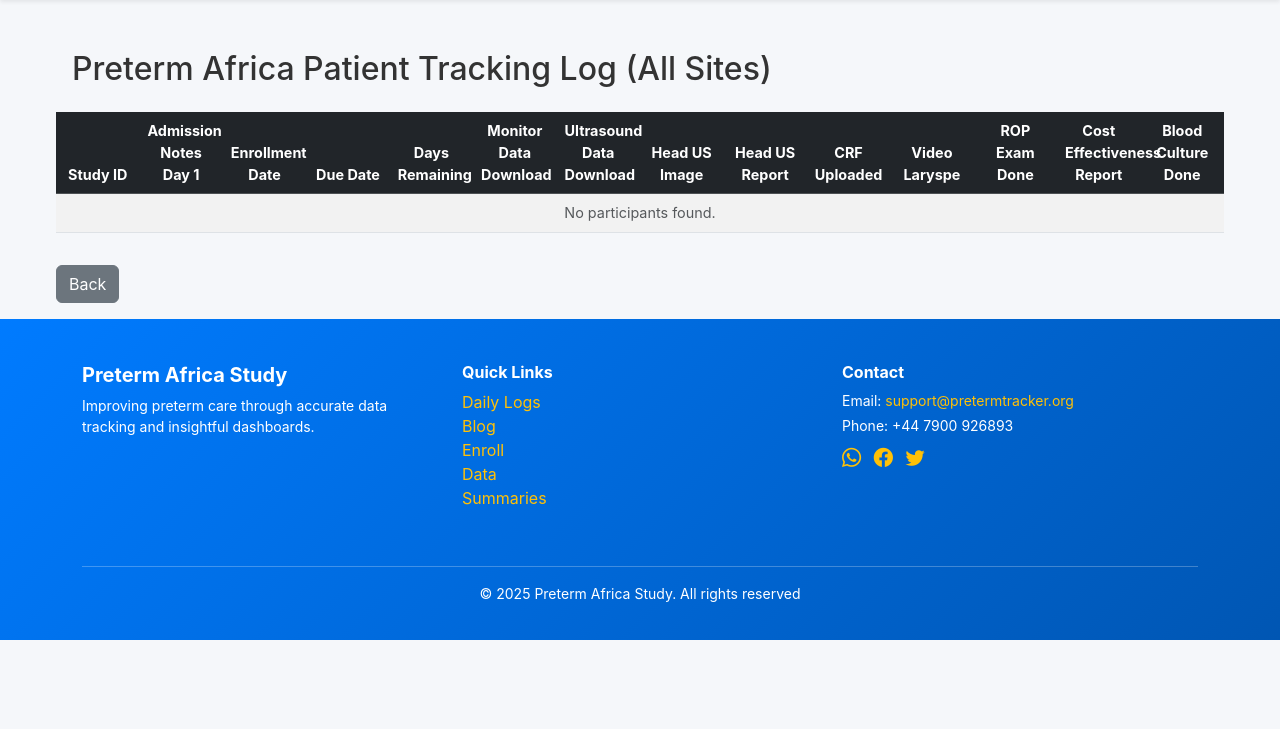
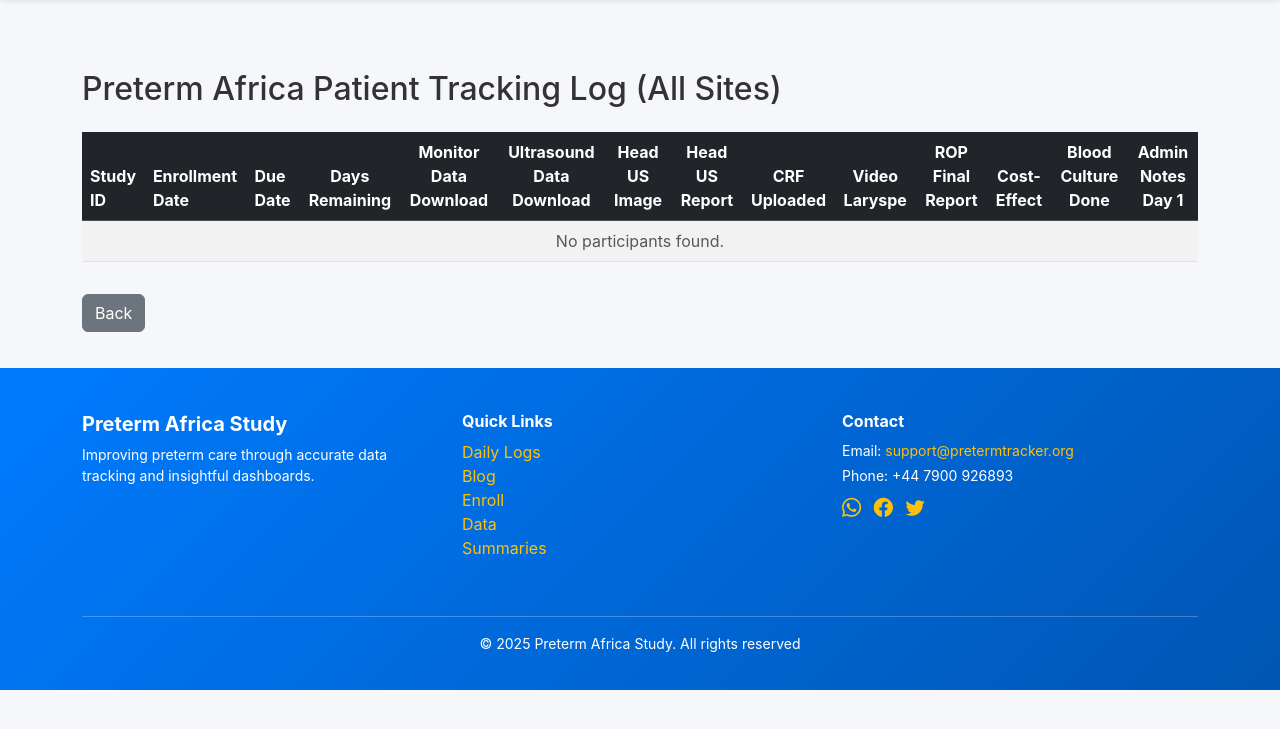
Before and after one commit to GeorgeObanda/preterm__data, a Django app: page /dashboard/ro/ in a window 1280 px wide. Shown: the part 55-784 px from the top of the page. Run offline with Django 5.2, Linux system fonts and the light colour scheme; the visitor is signed in with stand-in values (Sample User, id 1); data that the repository does not hold is empty; some libraries are stand-ins or nearby versions.

Commit message:
Revert "Add entry"
This reverts commit eb7f64c10f1e95fb4c09690f738eae230da00fee.

```diff
--- a/preterm_baby_tracker/urls.py
+++ b/preterm_baby_tracker/urls.py
@@ -1,18 +1,11 @@
 from django.contrib import admin
 from django.urls import path, include
 from django.contrib.auth import views as auth_views
-from django.conf import settings
-from django.conf.urls.static import static
 
 urlpatterns = [
     path('admin/', admin.site.urls),
     path('accounts/login/', auth_views.LoginView.as_view(), name='login'),
     path('accounts/logout/', auth_views.LogoutView.as_view(), name='logout'),
-
     # Include the tracking app URLs
     path('', include('tracking.urls')),
 ]
-
-# ✅ Serve media files (attachments) in development
-if settings.DEBUG:
-    urlpatterns += static(settings.MEDIA_URL, document_root=settings.MEDIA_ROOT)
--- a/tracking/forms.py
+++ b/tracking/forms.py
@@ -178,10 +178,9 @@ class DailyLogForm(forms.ModelForm):
 
     class Meta:
         model = DailyLog
-        fields = ["date", "title", "tag", "attachment", "content"]  # ✅ added attachment here
+        fields = ["date", "title", "tag", "content"]
         widgets = {
             "date": forms.DateInput(attrs={"type": "date", "class": "form-control form-control-lg"}),
             "title": forms.TextInput(attrs={"class": "form-control form-control-lg", "placeholder": "Short title"}),
-            "attachment": forms.ClearableFileInput(attrs={"class": "form-control form-control-lg"}),  # ✅ add widget
             "content": forms.Textarea(attrs={"class": "form-control form-control-lg", "rows": 4, "placeholder": "Write your observation here..."}),
         }
--- a/tracking/templates/tracking/ro_dashboard.html
+++ b/tracking/templates/tracking/ro_dashboard.html
@@ -1,56 +1,43 @@
 {% extends "tracking/base.html" %}
 {% block content %}
-<div class="container-fluid px-0">
-    <div class="d-flex justify-content-between align-items-center mb-3 px-3">
-        <h2>
-            Preterm Africa Patient Tracking Log
-            {% if request.user.site %}
-                ({{ request.user.site.name }})
-            {% else %}
-                (All Sites)
-            {% endif %}
-        </h2>
+<div class="container">
+    <div class="d-flex justify-content-between align-items-center mb-3">
+        <h2>Preterm Africa Patient Tracking Log {% if request.user.site %}({{ request.user.site.name }}){% else %}(All Sites){% endif %}</h2>
     </div>
 
     <div class="table-responsive">
-        <table class="table table-striped table-hover align-middle text-center w-100"
-               style="table-layout: fixed; font-size: 0.9rem;">
+        <table class="table table-striped table-hover align-middle text-center">
             <thead class="table-dark">
                 <tr>
-                    <th style="white-space: normal; text-align: center;">Study ID</th>
-                    <th style="white-space: normal; text-align: center;">Admission Notes Day 1</th>
-                    <th style="white-space: normal; text-align: center;">Enrollment Date</th>
-                    <th style="white-space: normal; text-align: center;">Due Date</th>
-                    <th style="white-space: normal; text-align: center;">Days Remaining</th>
-                    <th style="white-space: normal; text-align: center;">Monitor Data Download</th>
-                    <th style="white-space: normal; text-align: center;">Ultrasound Data Download</th>
-                    <th style="white-space: normal; text-align: center;">Head US Image</th>
-                    <th style="white-space: normal; text-align: center;">Head US Report</th>
-                    <th style="white-space: normal; text-align: center;">CRF Uploaded</th>
-                    <th style="white-space: normal; text-align: center;">Video Laryspe</th>
-                    <th style="white-space: normal; text-align: center;">ROP Exam Done</th>
-                    <th style="white-space: normal; text-align: center;">Cost Effectiveness Report</th>
-                    <th style="white-space: normal; text-align: center;">Blood Culture Done</th>
+                    <th class="text-start">Study ID</th>
+                    <th class="text-start">Enrollment Date</th>
+                    <th class="text-start">Due Date</th>
+                    <th>Days Remaining</th>
+                    <th>Monitor Data Download</th>
+                    <th>Ultrasound Data Download</th>
+                    <th>Head US Image</th>
+                    <th>Head US Report</th>
+                    <th>CRF Uploaded</th>
+                    <th>Video Laryspe</th>
+                    <th>ROP Final Report</th>
+                    <th>Cost-Effect</th>
+                    <th>Blood Culture Done</th>
+                    <th>Admin Notes Day 1</th>
                 </tr>
             </thead>
             <tbody>
                 {% for p in participants %}
                 <tr>
-                    <!-- Study ID -->
-                    <td class="text-start" style="white-space: normal;">
+                    <!-- Left-aligned columns -->
+                    <td class="text-start">
                         <a href="{% url 'tracking:participant_detail' p.pk %}" class="text-decoration-none">
                             {{ p.study_id }}
                         </a>
                     </td>
+                    <td class="text-start">{{ p.enrollment_date }}</td>
+                    <td class="text-start">{{ p.due_date }}</td>
 
-                    <!-- Admission Notes Day 1 -->
-                    <td style="white-space: normal;">{{ p.admission_notes_day1_uploaded|yesno:"✅,❌" }}</td>
-
-                    <!-- Enrollment + Due -->
-                    <td class="text-start" style="white-space: normal;">{{ p.enrollment_date }}</td>
-                    <td class="text-start" style="white-space: normal;">{{ p.due_date }}</td>
-
-                    <!-- Days Remaining -->
+                    <!-- Center-aligned columns -->
                     <td>
                         {% with days=p.days_remaining %}
                         <span class="badge rounded-pill px-3 py-2"
@@ -64,17 +51,16 @@
                         </span>
                         {% endwith %}
                     </td>
-
-                    <!-- Data tracking -->
-                    <td style="white-space: normal;">{{ p.monitor_downloaded|yesno:"✅,❌" }}</td>
-                    <td style="white-space: normal;">{{ p.ultrasound_downloaded|yesno:"✅,❌" }}</td>
-                    <td style="white-space: normal;">{{ p.head_ultrasound_images_uploaded|yesno:"✅,❌" }}</td>
-                    <td style="white-space: normal;">{{ p.head_ultrasound_report_uploaded|yesno:"✅,❌" }}</td>
-                    <td style="white-space: normal;">{{ p.case_report_form_uploaded|yesno:"✅,❌" }}</td>
-                    <td style="white-space: normal;">{{ p.video_laryngoscope_uploaded|yesno:"✅,❌" }}</td>
-                    <td style="white-space: normal;">{{ p.rop_final_report_uploaded|yesno:"✅,❌" }}</td>
-                    <td style="white-space: normal;">{{ p.cost_effectiveness_data_uploaded|yesno:"✅,❌" }}</td>
-                    <td style="white-space: normal;">{{ p.blood_culture_done|yesno:"✅,❌" }}</td>
+                    <td>{{ p.monitor_downloaded|yesno:"✅,❌" }}</td>
+                    <td>{{ p.ultrasound_downloaded|yesno:"✅,❌" }}</td>
+                    <td>{{ p.head_ultrasound_images_uploaded|yesno:"✅,❌" }}</td>
+                    <td>{{ p.head_ultrasound_report_uploaded|yesno:"✅,❌" }}</td>
+                    <td>{{ p.case_report_form_uploaded|yesno:"✅,❌" }}</td>
+                    <td>{{ p.video_laryngoscope_uploaded|yesno:"✅,❌" }}</td>
+                    <td>{{ p.rop_final_report_uploaded|yesno:"✅,❌" }}</td>
+                    <td>{{ p.cost_effectiveness_data_uploaded|yesno:"✅,❌" }}</td>
+                    <td>{{ p.blood_culture_done|yesno:"✅,❌" }}</td>
+                    <td>{{ p.admission_notes_day1_uploaded|yesno:"✅,❌" }}</td>
                 </tr>
                 {% empty %}
                 <tr><td colspan="14" class="text-center text-muted">No participants found.</td></tr>
--- a/tracking/urls.py
+++ b/tracking/urls.py
@@ -1,6 +1,4 @@
 from django.urls import path
-from django.conf import settings
-from django.conf.urls.static import static
 from . import views
 
 app_name = 'tracking'
@@ -40,7 +38,3 @@ urlpatterns = [
     # Daily Logs (user-specific)
     path('daily-logs/', views.daily_log_view, name='daily_logs'),
 ]
-
-# Serve media files (attachments) in development
-if settings.DEBUG:
-    urlpatterns += static(settings.MEDIA_URL, document_root=settings.MEDIA_ROOT)
--- a/tracking/views.py
+++ b/tracking/views.py
@@ -386,8 +386,9 @@ def participant_detail(request, pk):
 
 
 @login_required
+@login_required
 def update_participant(request, pk):
-    """Handle POST from participant_detail form; save checkboxes + comments (ROP Exam special rule)."""
+    """Handle POST from participant_detail form; save checkboxes + comments."""
     participant = get_object_or_404(Participant, pk=pk)
 
     # Only RO, AD, or superuser can update via this form
@@ -400,6 +401,7 @@ def update_participant(request, pk):
             ("ultrasound_downloaded", "ultrasound_downloaded_comment"),
             ("case_report_form_uploaded", "case_report_form_uploaded_comment"),
             ("video_laryngoscope_uploaded", "video_laryngoscope_uploaded_comment"),
+            ("rop_final_report_uploaded", "rop_final_report_uploaded_comment"),
             ("head_ultrasound_images_uploaded", "head_ultrasound_images_uploaded_comment"),
             ("head_ultrasound_report_uploaded", "head_ultrasound_report_uploaded_comment"),
             ("cost_effectiveness_data_uploaded", "cost_effectiveness_data_uploaded_comment"),
@@ -409,28 +411,19 @@ def update_participant(request, pk):
             ("vital_sign_monitoring_done", "vital_sign_monitoring_done_comment"),
         ]
 
-        # 🔹 Normal fields: checkbox OR comment = mark as complete
         for checkbox_field, comment_field in ro_fields:
+            # Save comment (store None if empty so template doesn't show "None")
             comment_value = (request.POST.get(comment_field) or "").strip()
             setattr(participant, comment_field, comment_value if comment_value else None)
 
+            # Checkbox is true if explicitly checked OR a comment exists
             checkbox_value = request.POST.get(checkbox_field)
             setattr(participant, checkbox_field, bool(checkbox_value) or bool(comment_value))
-
-        # 🔹 Special case: ROP Exam (must be checked, comments do NOT count)
-        rop_comment = (request.POST.get("rop_exam_comment") or "").strip()
-        participant.rop_exam_comment = rop_comment if rop_comment else None
-        participant.rop_exam_done = bool(request.POST.get("rop_exam_done"))
-
-        # 🔹 Special case: ROP Final Report (must be checked, comments do NOT count)
-        rop_final_comment = (request.POST.get("rop_final_report_uploaded_comment") or "").strip()
-        participant.rop_final_report_uploaded_comment = rop_final_comment if rop_final_comment else None
-        participant.rop_final_report_uploaded = bool(request.POST.get("rop_final_report_uploaded"))
 
         participant.save()
         messages.success(request, "Participant record updated successfully.")
 
-        # Role-aware redirect
+        # Role-aware redirect (RO -> ro_dashboard; AD or superuser -> choose_dashboard; fallback -> participant detail)
         if getattr(request.user, "role", None) == "RO":
             return redirect("tracking:ro_dashboard")
         if getattr(request.user, "role", None) == "AD" or request.user.is_superuser:
@@ -439,8 +432,6 @@ def update_participant(request, pk):
 
     # On GET, just go back to detail (form lives on detail page)
     return redirect("tracking:participant_detail", pk=participant.pk)
-
-
 
 # ---------- Quick Mark Actions ----------
 
@@ -541,6 +532,7 @@ def download_completed_pdf(request):
 
 
 # ---------- Blog Page ----------
+
 def blog(request):
     posts = [
         {'title': 'Preterm Study Brochure', 'description': 'Download our study brochure with details about recruitment and protocol.', 'link': '/static/docs/preterm_brochure.pdf'},
@@ -633,8 +625,9 @@ def screening_view(request):
 #--------------------------------------------------------------------
 @login_required
 def daily_log_view(request):
+    # Handle POST submission
     if request.method == 'POST':
-        form = DailyLogForm(request.POST, request.FILES)  # include request.FILES
+        form = DailyLogForm(request.POST)
         if form.is_valid():
             log = form.save(commit=False)
             log.user = request.user
@@ -643,8 +636,10 @@ def daily_log_view(request):
     else:
         form = DailyLogForm(initial={'date': timezone.localdate()})
 
+    # Filter logs: show only current user's logs
     logs = DailyLog.objects.filter(user=request.user)
 
+    # Get date filters from request (optional)
     start_date = request.GET.get('start_date')
     end_date = request.GET.get('end_date')
 
@@ -653,8 +648,8 @@ def daily_log_view(request):
 
     context = {
         'form': form,
-        'logs': logs,
-        'start_date': start_date,
-        'end_date': end_date,
+        'logs': logs,              # keep your original key name
+        'start_date': start_date,  # added for header printing
+        'end_date': end_date,      # added for header printing
     }
     return render(request, 'tracking/daily_logs.html', context)
```
Also changed, not shown: preterm_baby_tracker/settings.py (+5 -20 lines), tracking/management/commands/send_ro_reminders.py (+18 -44 lines), tracking/models.py (+12 -41 lines), tracking/templates/tracking/daily_logs.html (+2 -20 lines), tracking/templates/tracking/participant_detail.html (+0 -29 lines).
